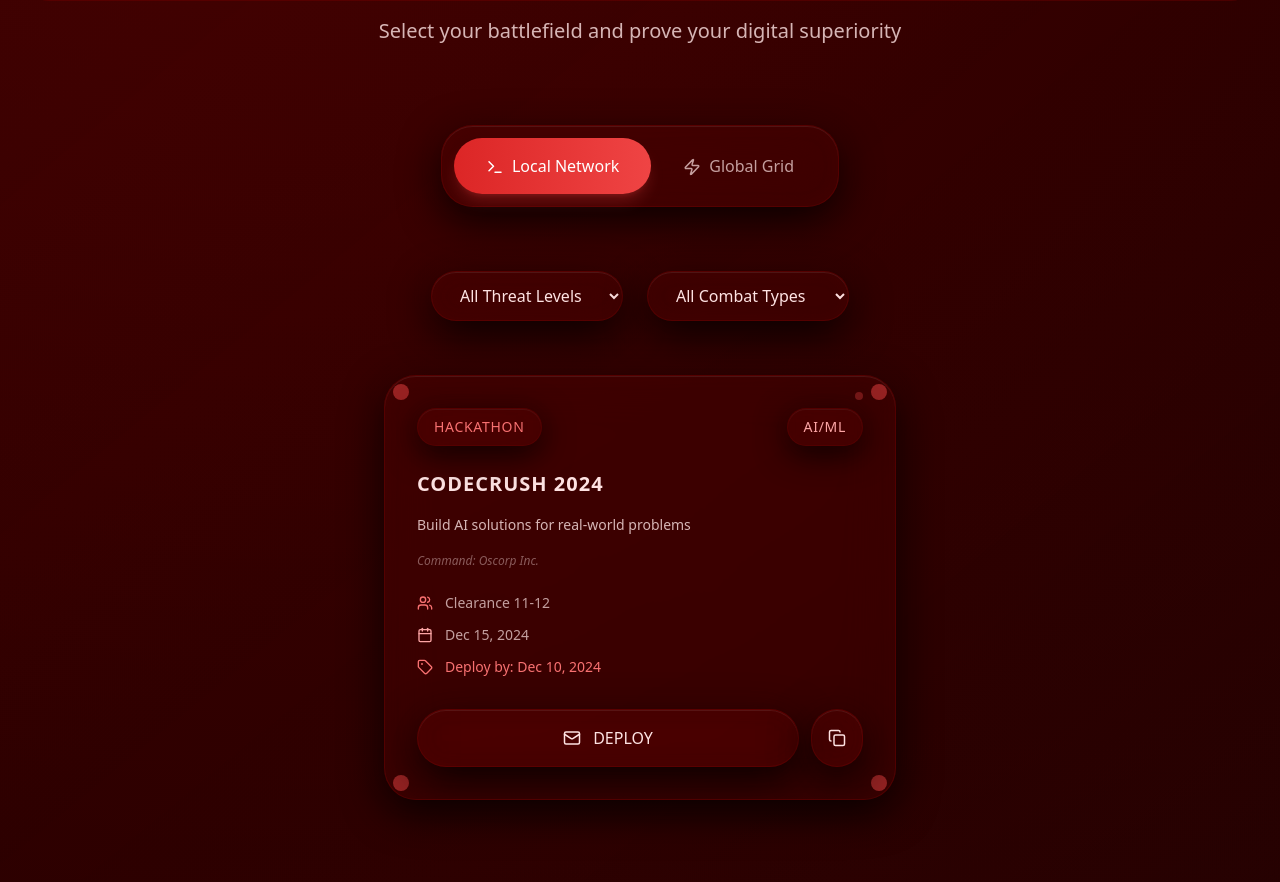
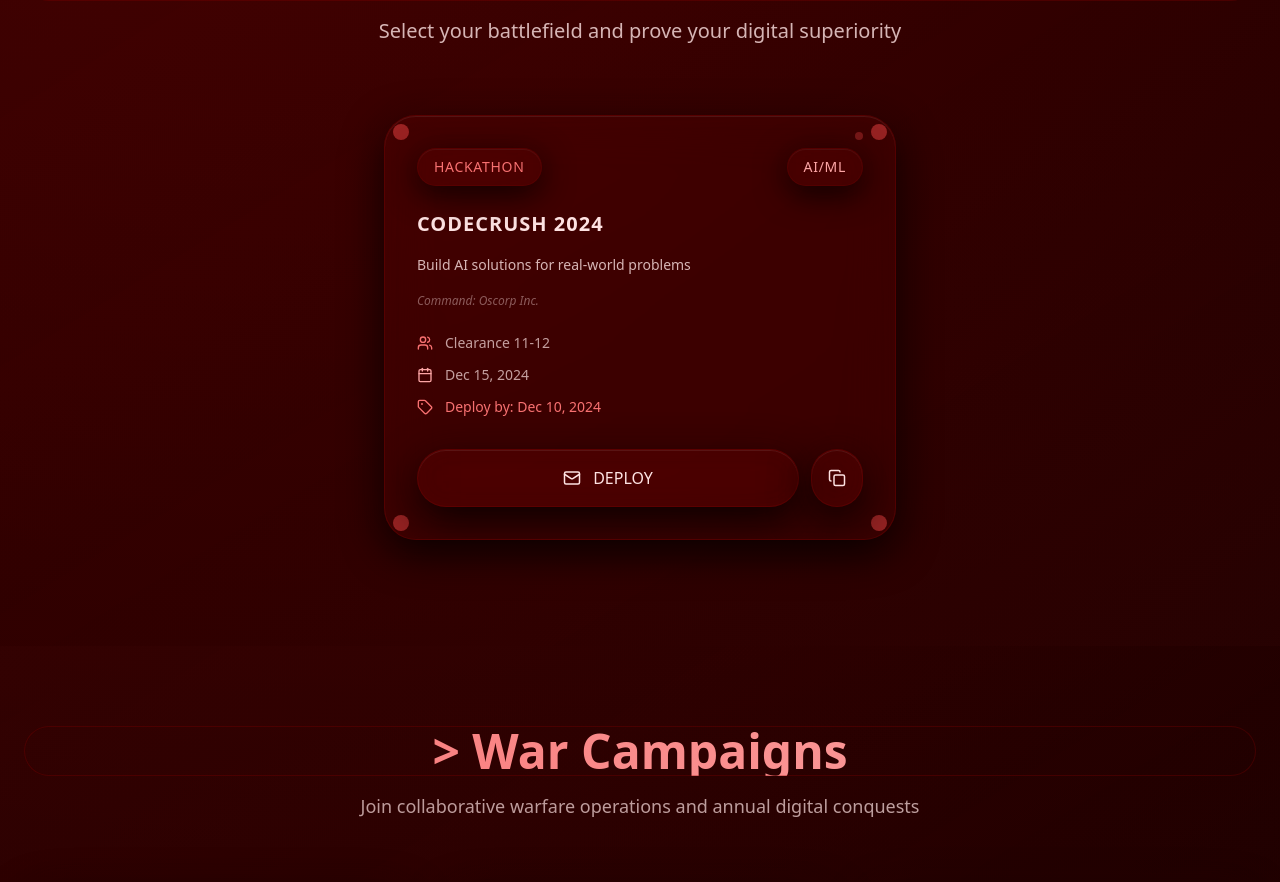
Before and after one commit to partcoder/phaze-flux-ui-design-83, a React (Vite) app: page / in a window 1280 px wide. Shown: the part 1712-2594 px from the top of the page. Built offline with nearby package versions, Linux system fonts and the light colour scheme; grey boxes are pictures that could not be loaded.

Commit message:
Remove filters and network options
Removed the local network option and filters for threat levels and combat types from the competitions section.

```diff
--- a/src/components/CompetitionsSection.tsx
+++ b/src/components/CompetitionsSection.tsx
@@ -1,15 +1,12 @@
+
 import React, { useState } from 'react';
-import { Calendar, Users, Tag, Mail, Share, Terminal, Zap, Copy, Check } from 'lucide-react';
+import { Calendar, Users, Tag, Mail, Share, Copy, Check } from 'lucide-react';
 import { toast } from '@/components/ui/use-toast';
 
 const CompetitionsSection = () => {
-  const [activeTab, setActiveTab] = useState('interschool');
-  const [selectedGrade, setSelectedGrade] = useState('all');
-  const [selectedType, setSelectedType] = useState('all');
   const [copiedStates, setCopiedStates] = useState<Record<string, boolean>>({});
 
-  const competitions = {
-    interschool: [
+  const competitions = [
     {
       id: 'codecrush2024',
       name: 'CodeCrush 2024',
@@ -21,22 +18,7 @@ const CompetitionsSection = () => {
       description: 'Build AI solutions for real-world problems',
       hostedBy: 'Oscorp Inc.'
     }
-    ],
-    global: []
-  };
-
-  const filterCompetitions = (comps) => {
-    return comps.filter(comp => {
-      const gradeMatch = selectedGrade === 'all' || comp.grades === selectedGrade ||
-                        (selectedGrade === '9-10' && (comp.grades.includes('9') || comp.grades.includes('10'))) ||
-                        (selectedGrade === '11-12' && (comp.grades.includes('11') || comp.grades.includes('12'))) ||
-                        (comp.grades === '9-12' && (selectedGrade === '9-10' || selectedGrade === '11-12'));
-
-      const typeMatch = selectedType === 'all' || comp.type === selectedType;
-
-      return gradeMatch && typeMatch;
-    });
-  };
+  ];
 
   const handleEmailParticipation = (compName: string) => {
     const subject = `Combat Request: ${compName}`;
@@ -102,8 +84,6 @@ const CompetitionsSection = () => {
     }
   };
 
-  const filteredCompetitions = filterCompetitions(competitions[activeTab]);
-
   return (
     <section id="competitions" className="py-24 relative overflow-hidden z-10">
       <div className="absolute top-0 right-1/4 w-80 h-80 bg-red-900/6 rounded-full blur-3xl animate-morph"></div>
@@ -123,60 +103,8 @@ const CompetitionsSection = () => {
           </p>
         </div>
 
-        <div className="flex justify-center mb-16">
-          <div className="glass-morphism-strong p-3 tech-border circuit-lines">
-            <button
-              onClick={() => setActiveTab('interschool')}
-              className={`px-8 py-4 rounded-full font-medium transition-all duration-500 ripple-effect relative ${
-                activeTab === 'interschool'
-                  ? 'bg-gradient-to-r from-red-600 to-red-500 text-white shadow-lg shadow-red-500/25'
-                  : 'text-red-100/70 hover:text-red-100 hover:bg-red-900/20'
-              }`}
-            >
-              <Terminal className="inline-block mr-2" size={18} />
-              Local Network
-            </button>
-            <button
-              onClick={() => setActiveTab('global')}
-              className={`px-8 py-4 rounded-full font-medium transition-all duration-500 ripple-effect relative ${
-                activeTab === 'global'
-                  ? 'bg-gradient-to-r from-red-600 to-red-500 text-white shadow-lg shadow-red-500/25'
-                  : 'text-red-100/70 hover:text-red-100 hover:bg-red-900/20'
-              }`}
-            >
-              <Zap className="inline-block mr-2" size={18} />
-              Global Grid
-            </button>
-          </div>
-        </div>
-
-        <div className="flex flex-wrap justify-center gap-6 mb-16">
-          <select
-            value={selectedGrade}
-            onChange={(e) => setSelectedGrade(e.target.value)}
-            className="glass-morphism-strong rounded-2xl px-6 py-3 text-red-100 border-0 focus:ring-2 focus:ring-red-500 tech-border circuit-lines"
-          >
-            <option value="all" className="text-black">All Threat Levels</option>
-            <option value="9-10" className="text-black">Levels 9-10</option>
-            <option value="11-12" className="text-black">Levels 11-12</option>
-          </select>
-          <select
-            value={selectedType}
-            onChange={(e) => setSelectedType(e.target.value)}
-            className="glass-morphism-strong rounded-2xl px-6 py-3 text-red-100 border-0 focus:ring-2 focus:ring-red-500 tech-border circuit-lines"
-          >
-            <option value="all" className="text-black">All Combat Types</option>
-            <option value="Hackathon" className="text-black">Cyber Assault</option>
-            <option value="Quiz" className="text-black">Intel Gathering</option>
-            <option value="Development" className="text-black">System Build</option>
-            <option value="Programming" className="text-black">Code Combat</option>
-            <option value="Case Study" className="text-black">Strategic Analysis</option>
-          </select>
-        </div>
-
         <div className="grid md:grid-cols-1 lg:grid-cols-1 gap-10 max-w-lg mx-auto">
-          {filteredCompetitions.length > 0 ? (
-            filteredCompetitions.map((comp, index) => (
+          {competitions.map((comp, index) => (
             <div
               key={comp.name}
               className="glass-morphism-strong interactive-glow group liquid-hover relative overflow-hidden animate-float tech-border circuit-lines p-8"
@@ -251,13 +179,7 @@ const CompetitionsSection = () => {
 
               <div className="absolute top-4 right-8 w-2 h-2 bg-red-500/60 rounded-full animate-pulse"></div>
             </div>
-            ))
-          ) : (
-            <div className="col-span-full text-center py-12">
-              <p className="text-red-100/60 text-lg">No combat zones match current parameters.</p>
-              <p className="text-red-100/40 text-sm mt-2">Adjust threat level or combat type selection.</p>
-            </div>
-          )}
+          ))}
         </div>
       </div>
     </section>
```
Lines whose indentation alone changed are shown as unchanged.
